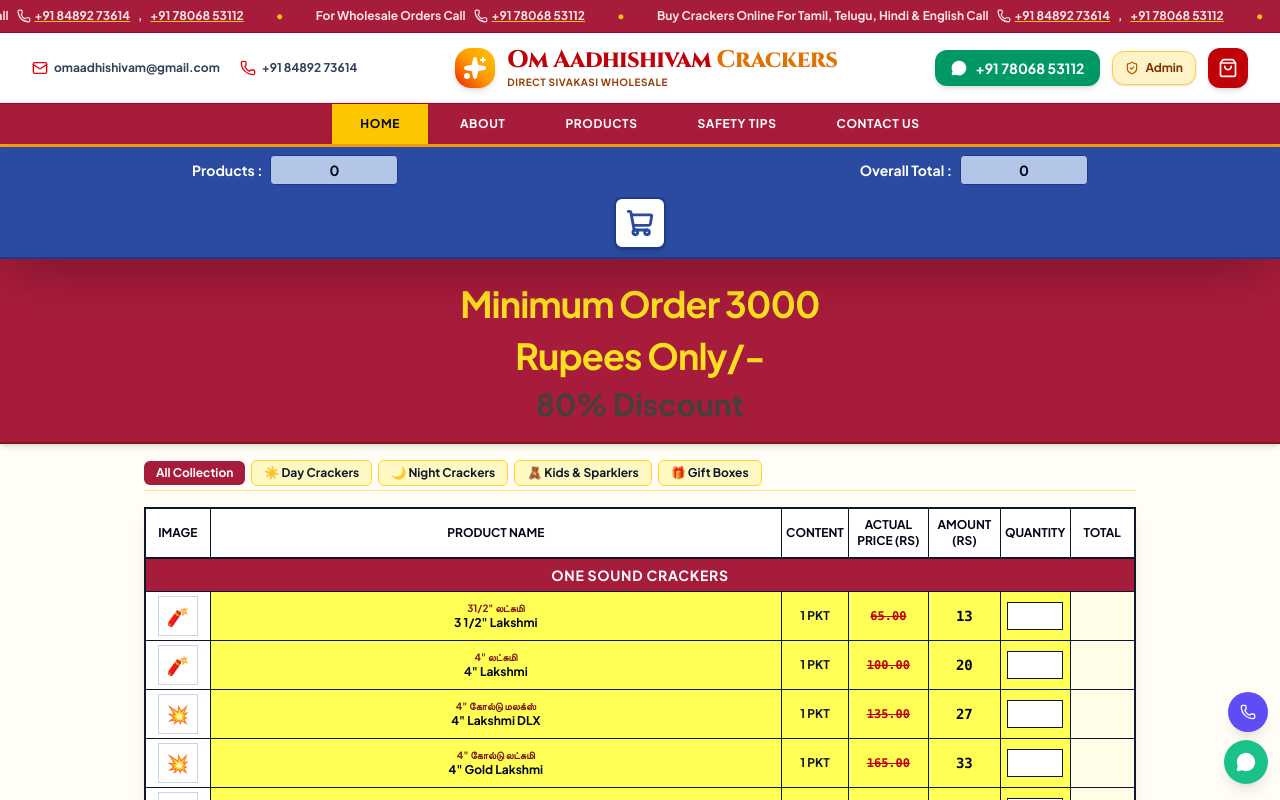
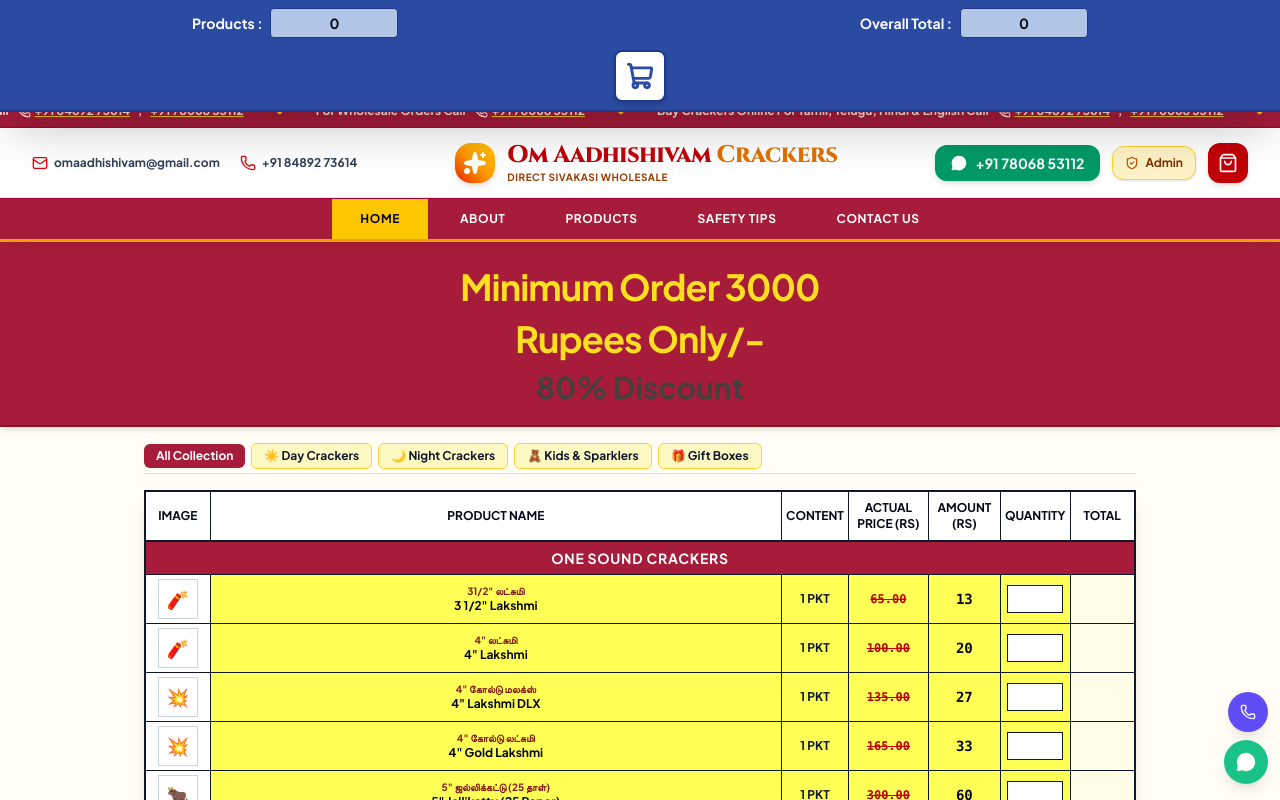
Before and after one commit to gokila0/crackers, a React (Vite) app: page / in a window 1280 px wide. Shown: the top 800 px of the page. Built offline with nearby package versions, Linux system fonts and the light colour scheme.

Commit message:
Fix Royal Blue Order Estimator Bar to top fixed position (fixed top-0 inset-x-0 z-50) so it stays 100% static on screen top when scrolling

```diff
--- a/src/App.jsx
+++ b/src/App.jsx
@@ -87,9 +87,15 @@
   };
 
   return (
-    <div className="min-h-screen flex flex-col font-['Plus_Jakarta_Sans',sans-serif] bg-[#fffdf5] text-slate-900 selection:bg-amber-500 selection:text-slate-950">
+    <div className="min-h-screen flex flex-col font-['Plus_Jakarta_Sans',sans-serif] bg-[#fffdf5] text-slate-900 selection:bg-amber-500 selection:text-slate-950 pt-[95px]">
 
-      {/* 1. Header Navigation Bar */}
+      {/* 1. Fixed Live Order Estimator Bar (Top fixed) */}
+      <StickyEstimatorBar
+        cartItems={cartItems}
+        onOpenCart={() => setIsCartOpen(true)}
+      />
+
+      {/* 2. Header Navigation Bar */}
       <Header
         cartCount={cartCount}
         onOpenCart={() => setIsCartOpen(true)}
@@ -97,12 +103,6 @@
         setSearchQuery={setSearchQuery}
         activeTab={activeTab}
         setActiveTab={setActiveTab}
-      />
-
-      {/* 2. Sticky Live Order Estimator Bar (Lana Crackers style) */}
-      <StickyEstimatorBar
-        cartItems={cartItems}
-        onOpenCart={() => setIsCartOpen(true)}
       />
 
       {/* 4. Supreme Court Compliance & 80% Discount Banners */}
--- a/src/components/StickyEstimatorBar.jsx
+++ b/src/components/StickyEstimatorBar.jsx
@@ -6,7 +6,7 @@
   const netPayable = cartItems.reduce((sum, item) => sum + item.price * item.quantity, 0);
 
   return (
-    <div className="sticky top-0 z-50 w-full bg-[#2b4ba2] text-white px-3 py-2 shadow-2xl border-b-2 border-blue-900">
+    <div className="fixed top-0 inset-x-0 z-50 w-full bg-[#2b4ba2] text-white px-3 py-2 shadow-2xl border-b-2 border-blue-900">
       <div className="max-w-4xl mx-auto flex flex-col items-center gap-2">
         {/* Top Stats Inputs Row */}
         <div className="w-full flex items-center justify-between gap-4 text-sm font-bold">
```
